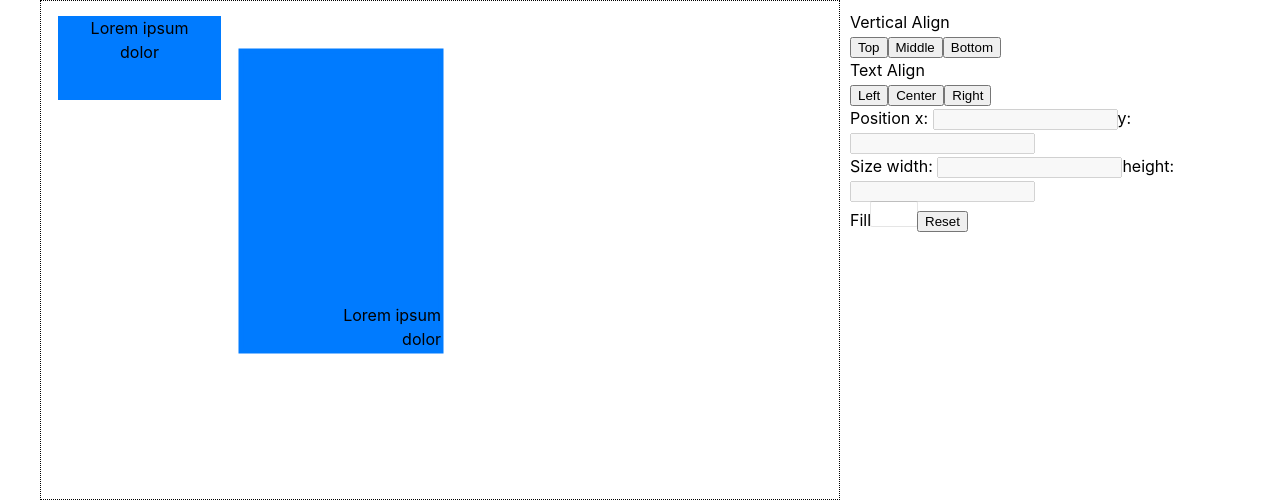
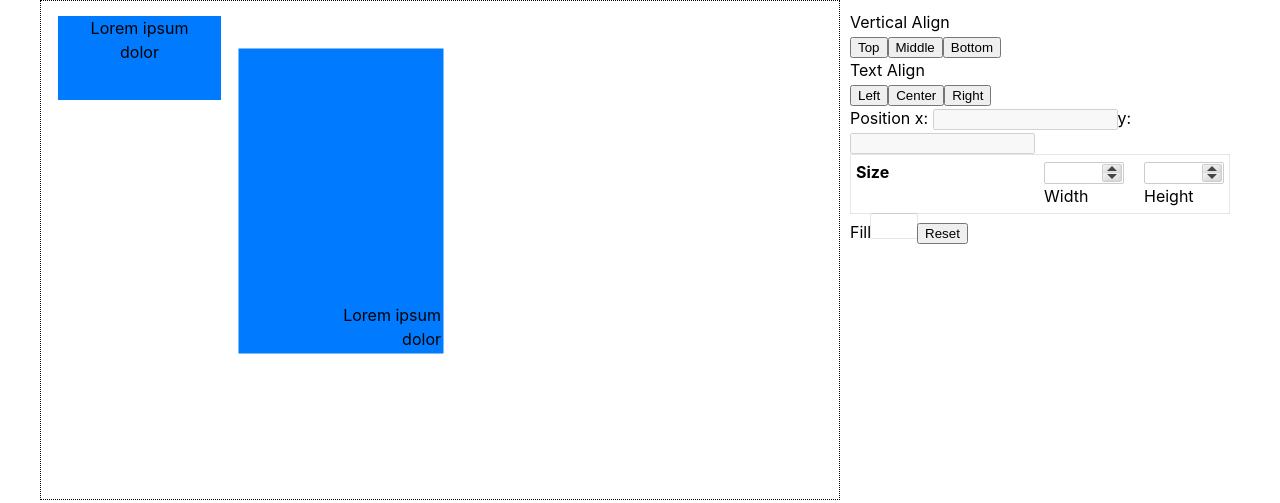
Before and after one commit to lemehovskiy/react-layout-builder, a React app: page / in a window 1280 px wide. Built offline with nearby package versions, Linux system fonts and the light colour scheme.

Commit message:
resize multiple object from toolbar

```diff
--- a/package.json
+++ b/package.json
@@ -16,6 +16,7 @@
     "node-sass": "^4.11.0",
     "prettier": "1.16.3",
     "react-css-modules": "^4.7.9",
+    "react-numeric-input": "^2.2.3",
     "react-scripts": "2.1.3",
     "redux-immutable": "^4.0.0",
     "terser": "^3.14.1"
--- a/src/actions/index.js
+++ b/src/actions/index.js
@@ -8,7 +8,7 @@ import {
     DESELECT_ALL_OBJECTS_EXEPT,
     MOVE_OBJECT,
     SET_OBJECT_EDIT_START_POSITION,
-    RESIZE_OBJECT,
+    RESIZE_OBJECTS,
     SET_OBJECT_MODE,
     SAVE_EDIT_OBJECT_INIT_STATE,
     RESET_OBJECT_MODE,
@@ -114,10 +114,10 @@ export const setObjectEditStartPosition = (x, y) => {
 }
 
 
-export const resizeObject = (props) => {
+export const resizeObjects = (props) => {
     return dispatch => {
         dispatch({
-            type: RESIZE_OBJECT,
+            type: RESIZE_OBJECTS,
             payload: props
         })
     }
--- a/src/constants/redux.js
+++ b/src/constants/redux.js
@@ -7,7 +7,7 @@ export const DESELECT_ALL_OBJECTS = 'svgRender/DESELECT_ALL_OBJECTS';
 export const DESELECT_ALL_OBJECTS_EXEPT = 'svgRender/DESELECT_ALL_OBJECTS_EXEPT';
 export const MOVE_OBJECT = 'svgRender/MOVE_OBJECT';
 export const SET_OBJECT_EDIT_START_POSITION = 'svgRender/SET_OBJECT_EDIT_START_POSITION';
-export const RESIZE_OBJECT = 'svgRender/RESIZE_OBJECT';
+export const RESIZE_OBJECTS = 'svgRender/RESIZE_OBJECTS';
 export const SET_OBJECT_MODE = 'svgRender/SET_OBJECT_MODE';
 export const SAVE_EDIT_OBJECT_INIT_STATE = 'svgRender/SAVE_EDIT_OBJECT_INIT_STATE';
 export const RESET_OBJECT_MODE = 'svgRender/RESET_OBJECT_MODE';
--- a/src/containers/EditModeHelper.js
+++ b/src/containers/EditModeHelper.js
@@ -3,7 +3,7 @@ import {bindActionCreators} from 'redux'
 import {connect} from 'react-redux'
 
 import {
-    resizeObject,
+    resizeObjects,
     setMouseStartPosition,
     updateEditMode,
     setObjectMode,
@@ -121,7 +121,7 @@ class EditModeHelper extends React.Component {
 
 const mapDispatchToProps = dispatch =>
     bindActionCreators({
-            resizeObject,
+            resizeObjects,
             setMouseStartPosition,
             updateEditMode,
             setObjectMode,
--- a/src/containers/SvgRender/SvgRender.js
+++ b/src/containers/SvgRender/SvgRender.js
@@ -15,7 +15,7 @@ import {
     deselectAllObjects,
     moveObject,
     selectObjects,
-    resizeObject,
+    resizeObjects,
     resetObjectMode,
     rotateObject
 } from '../../actions/index'
@@ -81,8 +81,8 @@ class SvgRender extends React.Component {
                         {x: object.x, y: object.y, width: object.width, height: object.height}
                     );
 
-                    self.props.resizeObject({
-                            id: object.id,
+                    self.props.resizeObjects({
+                            ids: [object.id],
                             ...updatedValues
                         }
                     );
@@ -260,7 +260,7 @@ const mapDispatchToProps = dispatch =>
             deselectAllObjects,
             moveObject,
             selectObjects,
-            resizeObject,
+            resizeObjects,
             resetObjectMode,
             rotateObject
         },
--- a/src/containers/ToolPanel/SizePanel.js
+++ b/src/containers/ToolPanel/SizePanel.js
@@ -1,41 +1,60 @@
 import React from 'react'
 import {bindActionCreators} from 'redux'
 import {connect} from 'react-redux'
+import NumericInput from 'react-numeric-input';
 
-import {resizeObject} from './../../actions/index';
-import {isInt} from './../../containers/actions/utils';
+import {resizeObjects} from './../../actions/index';
+
+import style from './index.module.scss';
+
+import {
+    getEqualPropertyValueFromSelectedObjects,
+} from './../actions/utils';
+
 
 class SizePanel extends React.Component {
     constructor(props) {
         super(props);
     }
 
-    onChange(e) {
-        const value = parseInt(e.target.value);
-        if (!isInt(value)) return;
+    onChange(name, value) {
         let self = this;
         const object = self.props.selectedObjects[0];
 
-        self.props.resizeObject({
-                id: object.id,
+        self.props.resizeObjects({
+                ids: this.props.selectedObjectsId,
                 x: null,
                 y: null,
-                width: e.target.name === 'width' ? value : null,
-                height: e.target.name === 'height' ? value : null
+                width: name === 'width' ? value : null,
+                height: name === 'height' ? value : null
             }
         )
     }
 
     render() {
         return (
-            <div>
-                Size
-                width: <input type="text" pattern="[0-9]*" name="width" disabled={this.props.selectedObjectsId.length !== 1}
-                          value={this.props.selectedObjectsId.length === 1 ? this.props.selectedObjects[0].width : ''}
-                          onChange={this.onChange.bind(this)}/>
-                height: <input type="text" pattern="[0-9]*" name="height" disabled={this.props.selectedObjectsId.length !== 1}
-                          value={this.props.selectedObjectsId.length === 1 ? this.props.selectedObjects[0].height : ''}
-                          onChange={this.onChange.bind(this)}/>
+            <div className={`${style['tool-panel-block']} ${style['tool-panel-block-size']}`}>
+                <div className={style['tool-panel-block__name']}>
+                    Size
+                </div>
+                <div className={style['input-group']}>
+                    <div className={style['input-group-item']}>
+                        <NumericInput
+                            value={getEqualPropertyValueFromSelectedObjects(this.props.selectedObjects, 'width')}
+                            name="width"
+                            onChange={this.onChange.bind(this, 'width')}/>
+                        Width
+
+                    </div>
+
+                    <div className={style['input-group-item']}>
+                        <NumericInput
+                            value={getEqualPropertyValueFromSelectedObjects(this.props.selectedObjects, 'height')}
+                            name="height"
+                            onChange={this.onChange.bind(this, 'height')}/>
+                        Height
+                    </div>
+                </div>
 
             </div>
         )
@@ -49,7 +68,7 @@ const mapStateToProps = ({svgRender, resizeTool}) => ({
 
 const mapDispatchToProps = dispatch =>
     bindActionCreators({
-            resizeObject
+            resizeObjects
         },
         dispatch
     )
--- a/src/containers/ToolPanel/index.module.scss
+++ b/src/containers/ToolPanel/index.module.scss
@@ -1,3 +1,35 @@
 .toolPanel {
   padding: 10px;
 }
+
+.tool-panel-block__name {
+
+}
+
+.tool-panel-block-size {
+}
+
+.tool-panel-block {
+  display: flex;
+  justify-content: space-between;
+  padding: 5px;
+  border: 1px solid #e6e6e6;
+}
+
+.tool-panel-block__name {
+  font-weight: 700;
+}
+
+.input-group-item {
+  max-width: 100px;
+  padding: 0 10px;
+
+  input {
+    width: 100%;
+  }
+}
+
+.input-group {
+  display: flex;
+  margin: 0 -10px;
+}
--- a/src/modules/svgRender.js
+++ b/src/modules/svgRender.js
@@ -8,7 +8,7 @@ import {
     DESELECT_ALL_OBJECTS_EXEPT,
     MOVE_OBJECT,
     SET_OBJECT_EDIT_START_POSITION,
-    RESIZE_OBJECT,
+    RESIZE_OBJECTS,
     SET_OBJECT_MODE,
     SAVE_EDIT_OBJECT_INIT_STATE,
     RESET_OBJECT_MODE,
@@ -95,17 +95,21 @@ export default (state = initialState, action) => {
             })
             return {...state, objects: updatedItems}
 
-        case RESIZE_OBJECT:
-            console.log(action.payload);
-            updatedItems = updateItemInArray(state.objects, action.payload.id, object => {
-                return updateObject(object, {
-                    x: action.payload.x !== null ? action.payload.x : object.x,
-                    y: action.payload.y !== null ? action.payload.y : object.y,
-                    width: action.payload.width !== null ? action.payload.width : object.width,
-                    height: action.payload.height !== null ? action.payload.height : object.height
-                })
+        case RESIZE_OBJECTS:
+            updatedItems = state.objects.map(object => {
+                if (action.payload.ids.includes(object.id)) {
+                    console.log(action.payload.height);
+                    return {
+                        ...object,
+                        x: action.payload.x !== null ? action.payload.x : object.x,
+                        y: action.payload.y !== null ? action.payload.y : object.y,
+                        width: action.payload.width !== null ? action.payload.width : object.width,
+                        height: action.payload.height !== null ? action.payload.height : object.height
+                    }
+                }
+                return object
             })
-            return updateObject(state, {objects: updatedItems})
+            return {...state, objects: updatedItems}
 
         case SET_OBJECT_MODE:
             updatedItems = state.objects.map(item => {
```
